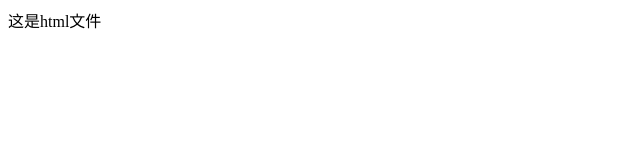
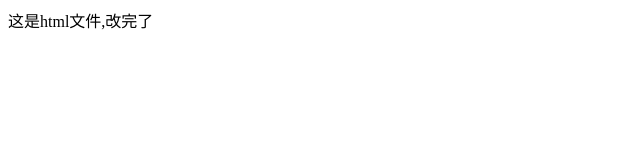
Before and after one commit to Chadhui/remote-repo, a plain HTML site: page index.html in a window 1280 px wide. Shown: the full height of the page, 0-640 px from the left. Drawn offline with Linux system fonts and the light colour scheme.

Commit message:
Update index.html

```diff
--- a/index.html
+++ b/index.html
@@ -6,6 +6,6 @@
     <title>Document</title>
 </head>
 <body>
-    这是html文件
+    这是html文件,改完了
 </body>
 </html>
```
